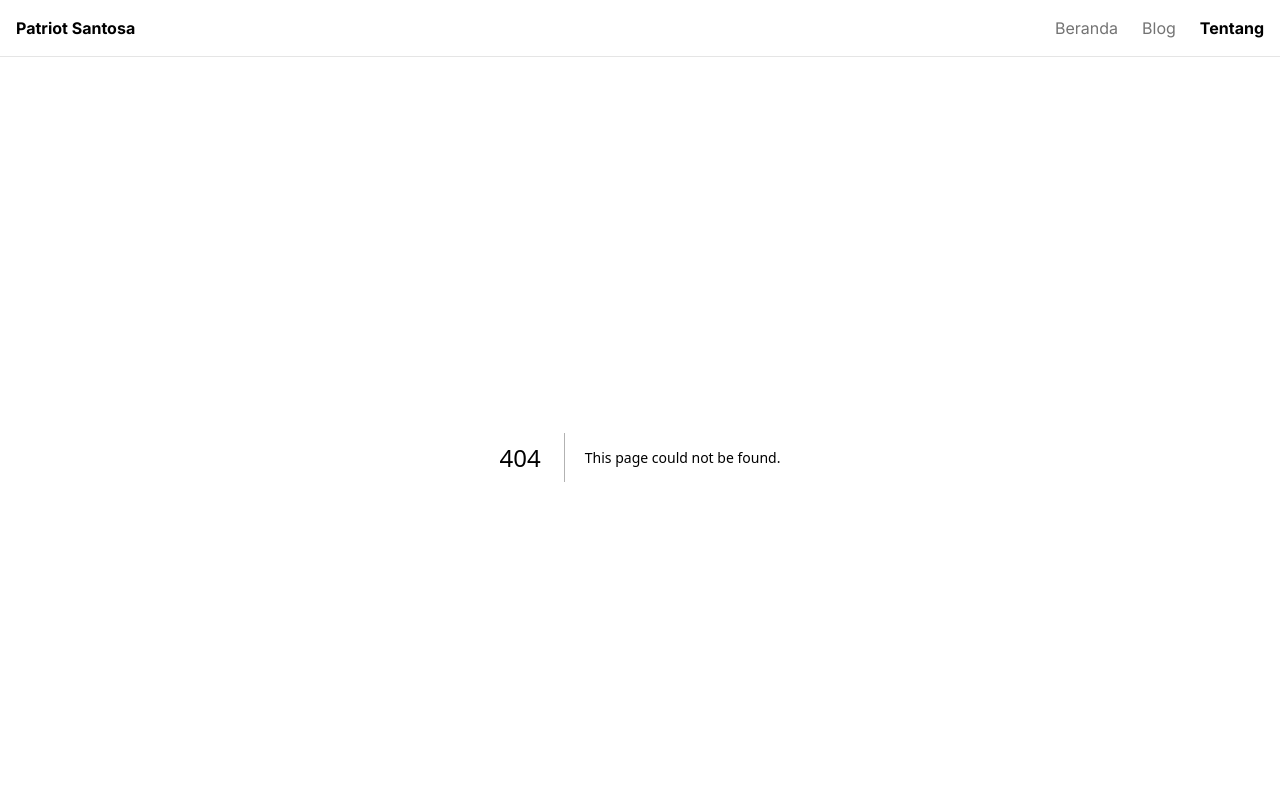
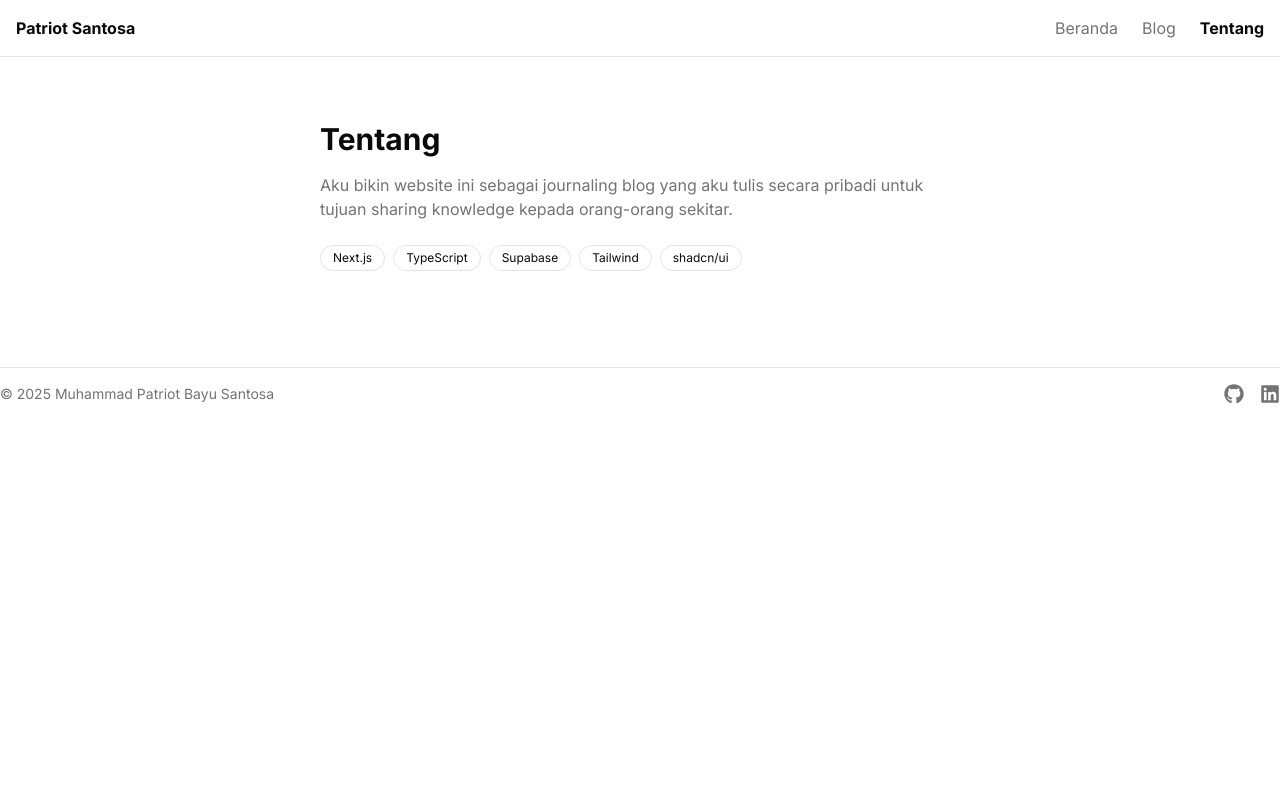
Before and after one commit to atheo810/projek, a Next.js app: page /tentang in a window 1280 px wide. Before the commit this address had no page. Shown: the top 800 px of the page. Built offline with nearby package versions, Linux system fonts and the light colour scheme.

Commit message:
feat: page about

```diff
--- a/src/app/page.tsx
+++ b/src/app/page.tsx
@@ -1,3 +1,15 @@
+import Link from "next/link";
+
 export default function Page() {
-  return <></>;
+  return (
+    <main className="container mx-auto py-16 text-center">
+      <h1 className="text-4xl font-bold mb-4">Muhammad Patriot Bayu Santosa</h1>
+      <p className="text-muted-foreground mb-6">
+        Belajar Full-Stack Development, satu commit setiap hari.
+      </p>
+      <Link href="/blog" className="underline">
+        Lihat catatan belajar →
+      </Link>
+    </main>
+  );
 }
--- /dev/null
+++ b/src/app/tentang/page.tsx
@@ -0,0 +1,22 @@
+export default function Page() {
+  return (
+    <main className="container mx-auto px-4 py-16 max-w-2xl">
+      <h1 className="text-3xl font-bold mb-4">Tentang</h1>
+      <p className="text-muted-foreground mb-6">
+        Aku bikin website ini sebagai journaling blog yang aku tulis secara
+        pribadi untuk tujuan sharing knowledge kepada orang-orang sekitar.
+      </p>
+      <div className="flex gap-2 flex-wrap">
+        <ul className="flex gap-2">
+          {["Next.js", "TypeScript", "Supabase", "Tailwind", "shadcn/ui"].map(
+            (tech) => (
+              <li key={tech} className="text-xs border rounded-full px-3 py-1">
+                {tech}
+              </li>
+            ),
+          )}
+        </ul>
+      </div>
+    </main>
+  );
+}
```
